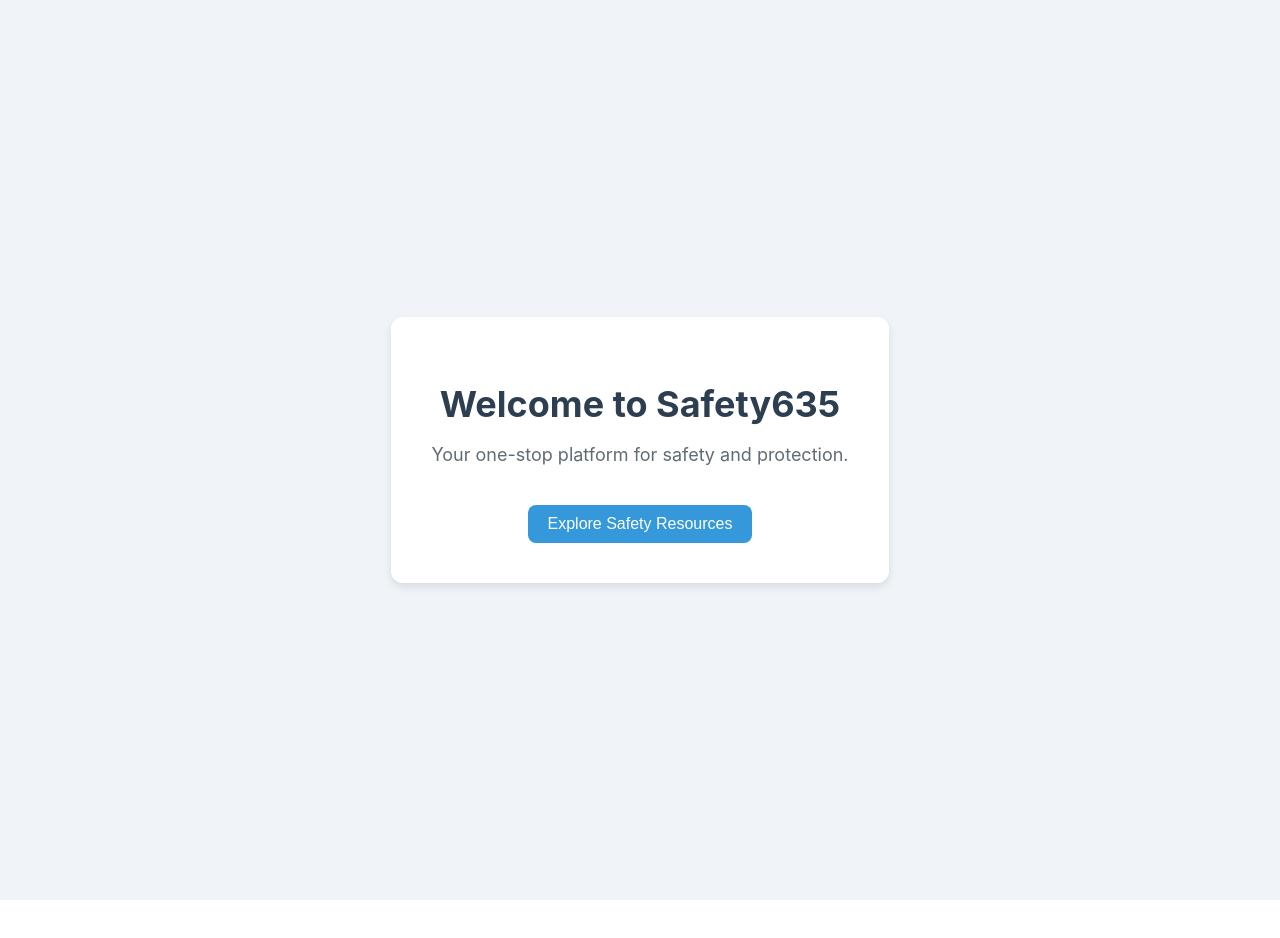
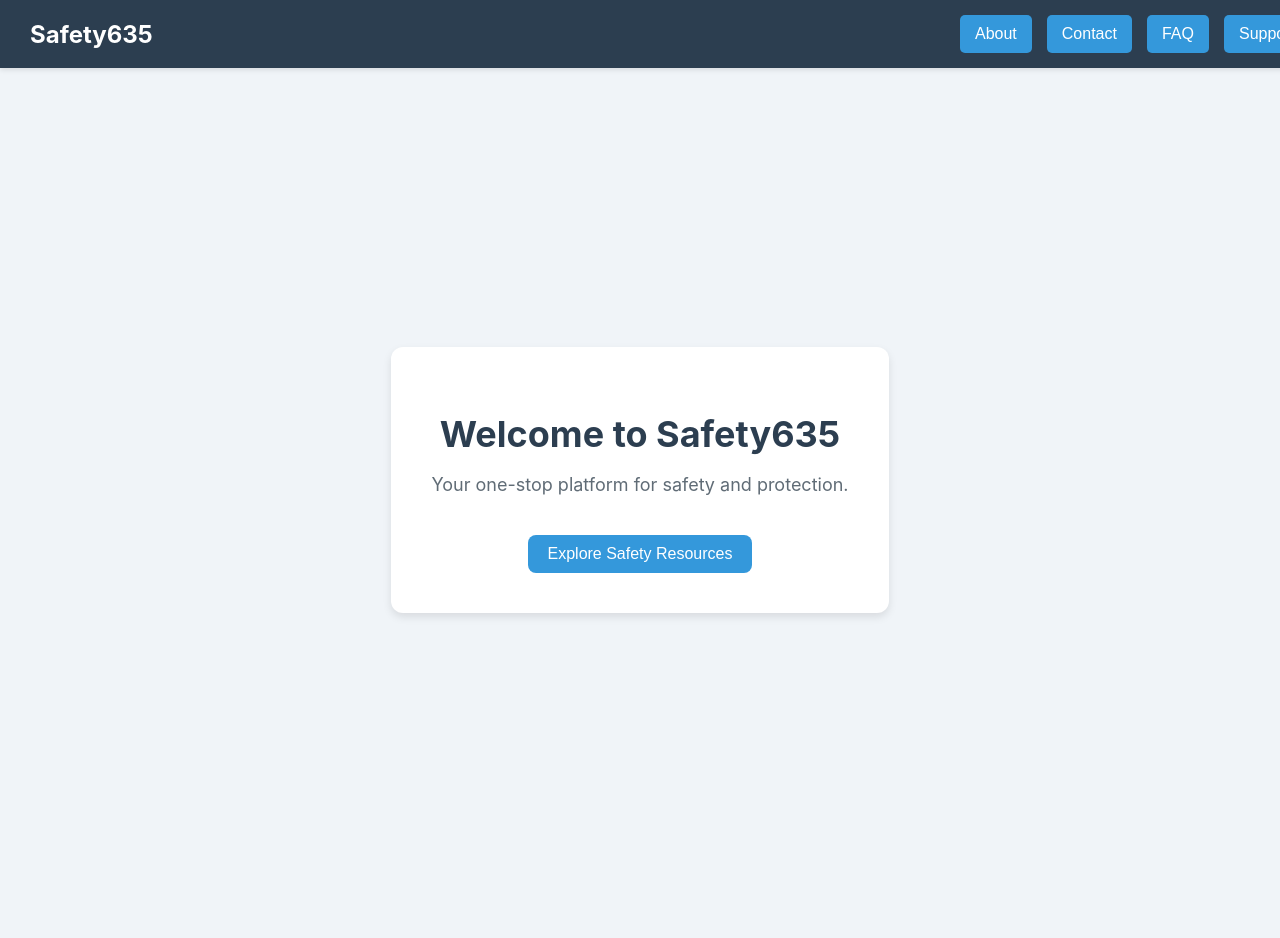
Before and after one commit to Lin-Selina/Safety365, a React (Create React App) app: page / in a window 1280 px wide. Shown: the top 938 px of the page. Before the commit the page ends 900 px from the top, so only its background shows below. Built offline with nearby package versions, Linux system fonts and the light colour scheme.

Commit message:
Added a temporary  header

```diff
--- a/src/App.css
+++ b/src/App.css
@@ -1,8 +1,56 @@
+/* Header */
+.header {
+  position: fixed;
+  top: 0;
+  left: 0;
+  width: 100%;
+  display: flex;
+  justify-content: space-between;
+  align-items: center;
+  background-color: #2c3e50;
+  padding: 15px 30px;
+  color: white;
+  box-shadow: 0 2px 5px rgba(0, 0, 0, 0.1);
+  z-index: 1000;
+}
+
+.logo {
+  font-size: 24px;
+  font-weight: bold;
+  color: white;
+  text-decoration: none; /* Removes underline */
+  cursor: pointer;
+}
+
+.logo:hover {
+  text-decoration: underline;
+}
+
+.nav-buttons {
+  display: flex;
+  gap: 15px;
+}
+
+.nav-button {
+  padding: 10px 15px;
+  background-color: #3498db;
+  color: white;
+  border: none;
+  border-radius: 5px;
+  cursor: pointer;
+  font-size: 16px;
+}
+
+.nav-button:hover {
+  background-color: #2980b9;
+}
+
+/* Main Content */
 .app-container {
   text-align: center;
-  padding: 50px;
+  padding: 80px 20px; /* Ensures content does not overlap with fixed header */
   background-color: #f0f4f8;
-  height: 100vh;
+  min-height: 100vh;
   display: flex;
   flex-direction: column;
   justify-content: center;
@@ -54,3 +102,9 @@
 .explore-button:hover, .back-button:hover {
   background-color: #2980b9;
 }
+
+/* Blank Pages */
+.blank-page {
+  text-align: center;
+  padding: 100px;
+}
--- a/src/App.js
+++ b/src/App.js
@@ -2,7 +2,22 @@ import React from 'react';
 import { BrowserRouter as Router, Routes, Route, Link } from 'react-router-dom';
 import './App.css';
 
-// Components for the pages
+// Header Component
+function Header() {
+  return (
+    <nav className="header">
+      <Link to="/" className="logo">Safety635</Link> {/* Clickable Logo */}
+      <div className="nav-buttons">
+        <Link to="/about"><button className="nav-button">About</button></Link>
+        <Link to="/contact"><button className="nav-button">Contact</button></Link>
+        <Link to="/faq"><button className="nav-button">FAQ</button></Link>
+        <Link to="/support"><button className="nav-button">Support</button></Link>
+      </div>
+    </nav>
+  );
+}
+
+// Home Page
 function Home() {
   return (
     <div className="app-container">
@@ -17,6 +32,7 @@ function Home() {
   );
 }
 
+// Resources Page
 function Resources() {
   return (
     <div className="app-container">
@@ -26,7 +42,7 @@ function Resources() {
         <ul className="resources-list">
           <li>Police Department: (555) 123-4567</li>
           <li>Fire Department: (555) 987-6543</li>
-          <li>Medical Emergency: 911</li>
+          <li>Medical Emergency: (555) 111-2222</li>
           <li>Disaster Helpline: (555) 333-4444</li>
         </ul>
         <Link to="/">
@@ -37,12 +53,35 @@ function Resources() {
   );
 }
 
+// Blank Pages for Navigation
+function About() {
+  return <div className="blank-page"><h1>About Us</h1><p>Page under construction.</p></div>;
+}
+
+function Contact() {
+  return <div className="blank-page"><h1>Contact</h1><p>Page under construction.</p></div>;
+}
+
+function FAQ() {
+  return <div className="blank-page"><h1>FAQ</h1><p>Page under construction.</p></div>;
+}
+
+function Support() {
+  return <div className="blank-page"><h1>Support</h1><p>Page under construction.</p></div>;
+}
+
+// App Component with Routes and Header at the Top
 function App() {
   return (
     <Router>
+      <Header /> {/* Header remains fixed at the top */}
       <Routes>
         <Route path="/" element={<Home />} />
         <Route path="/resources" element={<Resources />} />
+        <Route path="/about" element={<About />} />
+        <Route path="/contact" element={<Contact />} />
+        <Route path="/faq" element={<FAQ />} />
+        <Route path="/support" element={<Support />} />
       </Routes>
     </Router>
   );
```
